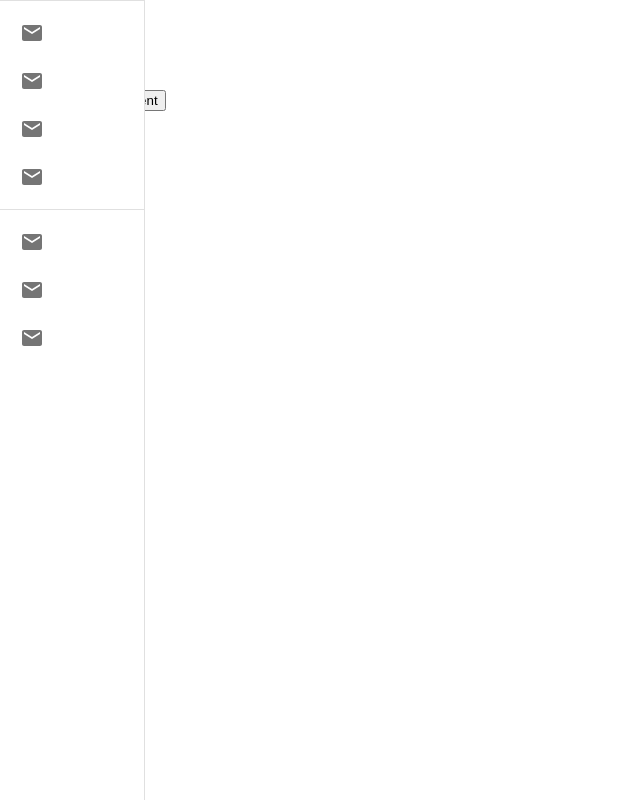
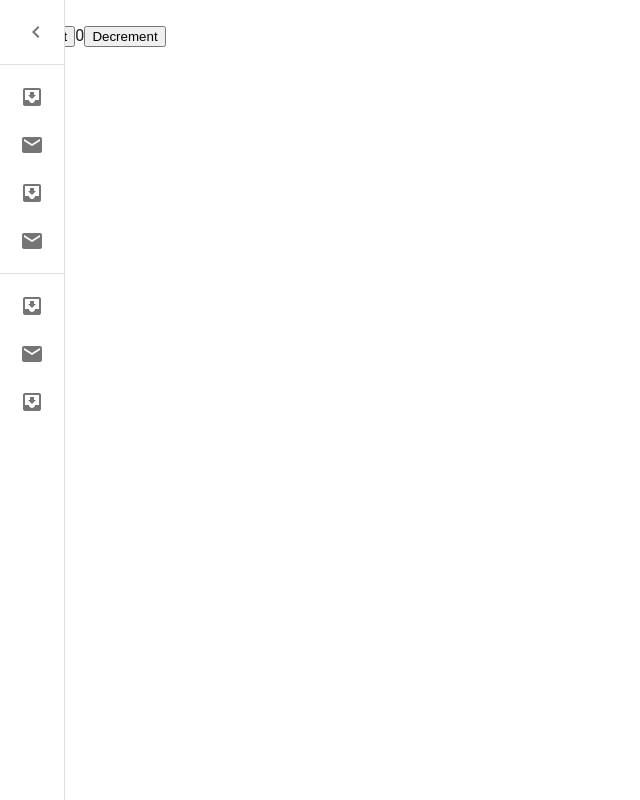
Before and after one commit to mariyaniliev/ERP-App, a React (Vite) app: page / in a window 1280 px wide. Shown: the whole page, without its empty margins (0-640 px from the left). Built offline with nearby package versions, Linux system fonts and the light colour scheme.

Commit message:
removed unnecessary components from sidebar

```diff
--- a/src/App.tsx
+++ b/src/App.tsx
@@ -1,7 +1,7 @@
 import React from "react";
 import { useRoutes } from "react-router-dom";
 import { routes } from "./pages/routes";
-import SideBar from "./common/SideBar/SideBar";
+import SideBar from "./common/SideBar/SideBar/SideBar";
 
 const App = () => {
   const element = useRoutes(routes);
--- a/src/common/SideBar/SideBar.tsx
+++ /dev/null
@@ -1,89 +0,0 @@
-import * as React from "react";
-import MuiDrawer from "@mui/material/Drawer";
-import {
-  useTheme,
-  Box,
-  List,
-  CssBaseline,
-  Typography,
-  Divider,
-  ListItemButton,
-  ListItemIcon,
-  ListItemText,
-} from "@mui/material";
-import MailIcon from "@mui/icons-material/Mail";
-
-const SideBar = () => {
-  const theme = useTheme();
-  const [open, setOpen] = React.useState(false);
-
-  const handleDrawerOpen = () => {
-    setOpen(true);
-  };
-
-  const handleDrawerClose = () => {
-    setOpen(false);
-  };
-
-  return (
-    <Box sx={{ display: "flex" }}>
-      <CssBaseline />
-      <MuiDrawer variant="permanent" open={open}>
-        <Divider />
-        <List>
-          {["Inbox", "Starred", "Send email", "Drafts"].map((text, index) => (
-            <ListItemButton
-              key={text}
-              sx={{
-                minHeight: 48,
-                justifyContent: open ? "initial" : "center",
-                px: 2.5,
-              }}
-            >
-              <ListItemIcon
-                sx={{
-                  minWidth: 0,
-                  mr: open ? 3 : "auto",
-                  justifyContent: "center",
-                }}
-              >
-                <MailIcon />
-              </ListItemIcon>
-              <ListItemText primary={text} sx={{ opacity: open ? 1 : 0 }} />
-            </ListItemButton>
-          ))}
-        </List>
-        <Divider />
-        <List>
-          {["All mail", "Trash", "Spam"].map((text, index) => (
-            <ListItemButton
-              key={text}
-              sx={{
-                minHeight: 48,
-                justifyContent: open ? "initial" : "center",
-                px: 2.5,
-              }}
-            >
-              <ListItemIcon
-                sx={{
-                  minWidth: 0,
-                  mr: open ? 3 : "auto",
-                  justifyContent: "center",
-                }}
-              >
-                <MailIcon />
-              </ListItemIcon>
-              <ListItemText primary={text} sx={{ opacity: open ? 1 : 0 }} />
-            </ListItemButton>
-          ))}
-        </List>
-      </MuiDrawer>
-      <Box component="main" sx={{ flexGrow: 1, p: 3 }}>
-        <Typography paragraph></Typography>
-        <Typography paragraph></Typography>
-      </Box>
-    </Box>
-  );
-};
-
-export default SideBar;
--- /dev/null
+++ b/src/common/SideBar/SideBar/SideBar.tsx
@@ -0,0 +1,141 @@
+import * as React from "react";
+import { styled, useTheme, Theme, CSSObject } from "@mui/material/styles";
+import Box from "@mui/material/Box";
+import MuiDrawer from "@mui/material/Drawer";
+import List from "@mui/material/List";
+import CssBaseline from "@mui/material/CssBaseline";
+import Divider from "@mui/material/Divider";
+import IconButton from "@mui/material/IconButton";
+import ChevronLeftIcon from "@mui/icons-material/ChevronLeft";
+import ChevronRightIcon from "@mui/icons-material/ChevronRight";
+import ListItemButton from "@mui/material/ListItemButton";
+import ListItemIcon from "@mui/material/ListItemIcon";
+import ListItemText from "@mui/material/ListItemText";
+import InboxIcon from "@mui/icons-material/MoveToInbox";
+import MailIcon from "@mui/icons-material/Mail";
+import "./sideBar.css";
+
+const drawerWidth = 200;
+
+const openedMixin = (theme: Theme): CSSObject => ({
+  width: drawerWidth,
+  transition: theme.transitions.create("width", {
+    easing: theme.transitions.easing.sharp,
+    duration: theme.transitions.duration.enteringScreen,
+  }),
+  overflowX: "hidden",
+});
+
+const closedMixin = (theme: Theme): CSSObject => ({
+  transition: theme.transitions.create("width", {
+    easing: theme.transitions.easing.sharp,
+    duration: theme.transitions.duration.leavingScreen,
+  }),
+  overflowX: "hidden",
+  width: `calc(${theme.spacing(6)} + 1px)`,
+  [theme.breakpoints.up("sm")]: {
+    width: `calc(${theme.spacing(8)} + 1px)`,
+  },
+});
+
+const DrawerHeader = styled("div")(({ theme }) => ({
+  display: "flex",
+  alignItems: "center",
+  justifyContent: "flex-end",
+  padding: theme.spacing(0, 1),
+  // necessary for content to be below app bar
+  ...theme.mixins.toolbar,
+}));
+
+const Drawer = styled(MuiDrawer, {
+  shouldForwardProp: (prop) => prop !== "open",
+})(({ theme, open }) => ({
+  width: drawerWidth,
+  flexShrink: 0,
+  whiteSpace: "nowrap",
+  boxSizing: "border-box",
+  ...(open && {
+    ...openedMixin(theme),
+    "& .MuiDrawer-paper": openedMixin(theme),
+  }),
+  ...(!open && {
+    ...closedMixin(theme),
+    "& .MuiDrawer-paper": closedMixin(theme),
+  }),
+}));
+
+const SideBar = () => {
+  const theme = useTheme();
+  const [open, setOpen] = React.useState(false);
+
+  const handleDrawerOpen = () => {
+    setOpen(!open);
+  };
+
+  return (
+    <Box sx={{ display: "flex" }}>
+      <CssBaseline />
+      <Drawer variant="permanent" open={open}>
+        <DrawerHeader>
+          <IconButton onClick={handleDrawerOpen}>
+            {theme.direction === "rtl" ? (
+              <ChevronRightIcon />
+            ) : (
+              <ChevronLeftIcon />
+            )}
+          </IconButton>
+        </DrawerHeader>
+        <Divider />
+        <List>
+          {["Inbox", "Starred", "Send email", "Drafts"].map((text, index) => (
+            <ListItemButton
+              key={text}
+              sx={{
+                minHeight: 48,
+                justifyContent: open ? "initial" : "center",
+                px: 2.5,
+              }}
+            >
+              <ListItemIcon
+                sx={{
+                  minWidth: 0,
+                  mr: open ? 3 : "auto",
+                  justifyContent: "center",
+                }}
+              >
+                {index % 2 === 0 ? <InboxIcon /> : <MailIcon />}
+              </ListItemIcon>
+              <ListItemText primary={text} sx={{ opacity: open ? 1 : 0 }} />
+            </ListItemButton>
+          ))}
+        </List>
+        <Divider />
+        <List>
+          {["All mail", "Trash", "Spam"].map((text, index) => (
+            <ListItemButton
+              key={text}
+              sx={{
+                minHeight: 48,
+                justifyContent: open ? "initial" : "center",
+                px: 2.5,
+              }}
+            >
+              <ListItemIcon
+                sx={{
+                  minWidth: 0,
+                  mr: open ? 3 : "auto",
+                  justifyContent: "center",
+                }}
+              >
+                {index % 2 === 0 ? <InboxIcon /> : <MailIcon />}
+              </ListItemIcon>
+              <ListItemText primary={text} sx={{ opacity: open ? 1 : 0 }} />
+            </ListItemButton>
+          ))}
+        </List>
+      </Drawer>
+    </Box>
+  );
+};
+
+export default SideBar;
```
Also changed, not shown: src/common/SideBar/SideBar/sideBar.css (added).
